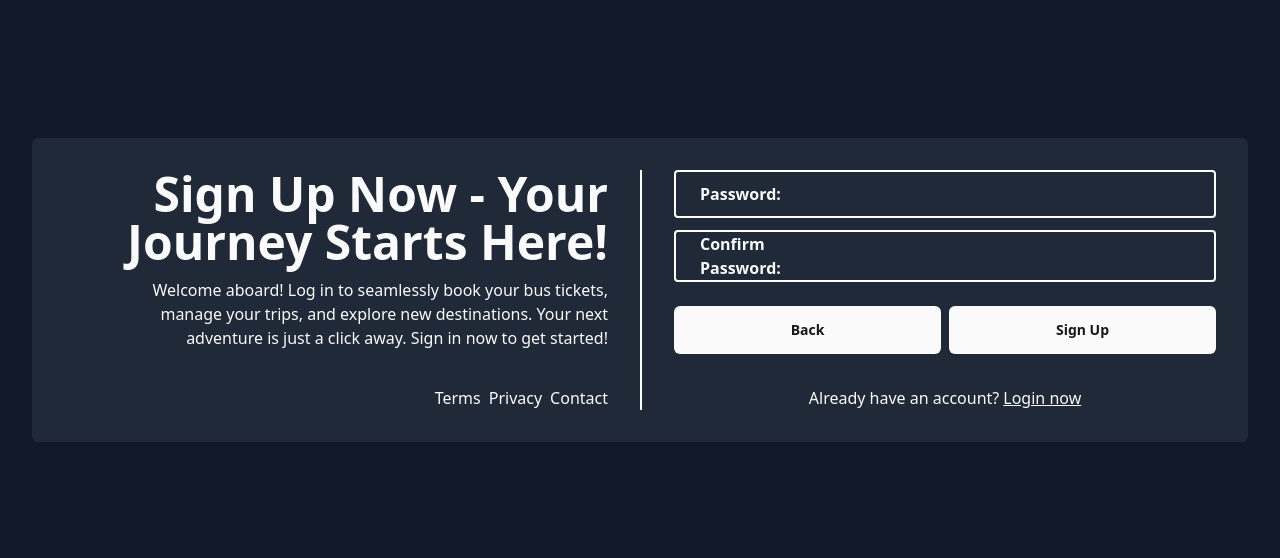
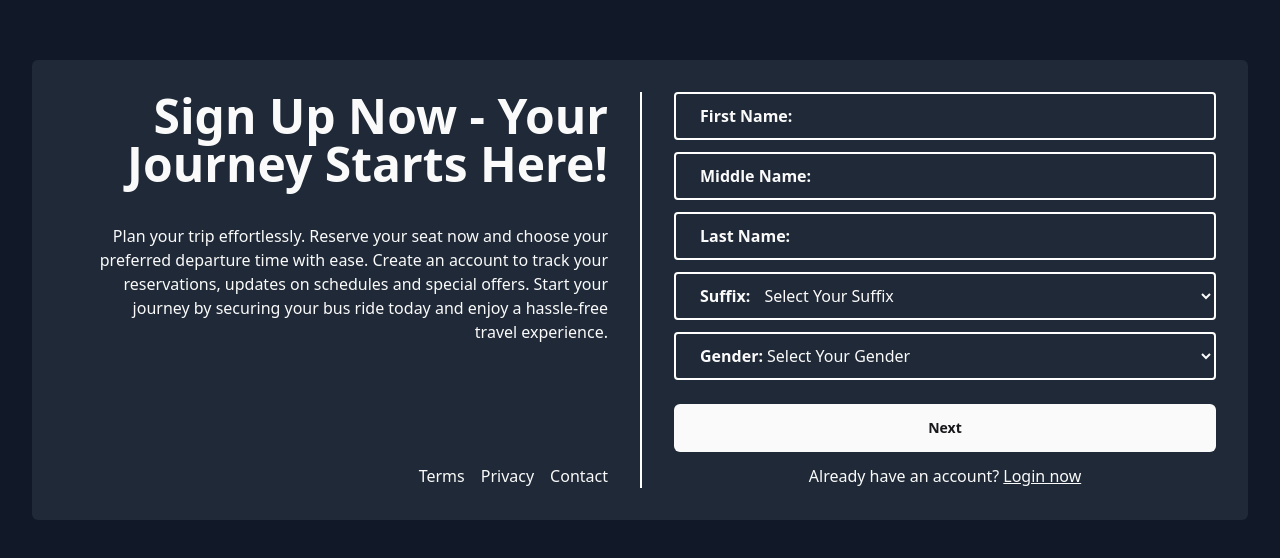
Before and after one commit to raigrc/ICPOK-OnlineKundoktor, a React (Vite) app: page /sign-up in a window 1280 px wide. Shown: the part 110-668 px from the top of the page. Built offline with nearby package versions, Linux system fonts and the light colour scheme.

Commit message:
Sign up page complete

```diff
--- a/src/components/sign-up-components/ContactDetails.tsx
+++ b/src/components/sign-up-components/ContactDetails.tsx
@@ -1,7 +1,17 @@
 import { Button } from "../ui/button";
 
-const ContactDetails = () => {
-    return (<div className="grid grid-cols-2 bg-gray-800 p-8 rounded-md max-w-screen-xl mx-auto">
+interface ContactDetailsProps {
+    mobileNo: string;
+    setMobileNo: React.Dispatch<React.SetStateAction<string>>;
+    email: string;
+    setEmail: React.Dispatch<React.SetStateAction<string>>;
+    handleNext: () => void;
+    handleBack: () => void;
+}
+
+const ContactDetails: React.FC<ContactDetailsProps> = ({ mobileNo, setMobileNo, email, setEmail, handleNext, handleBack }) => {
+    return (
+        <div className="grid grid-cols-2 bg-gray-800 p-8 rounded-md max-w-screen-xl mx-auto">
             <div className="grid grid-rows-2 text-right px-8">
                 <span className="text-5xl font-bold mb-2">
                     Sign Up Now - Your Journey Starts Here!
@@ -12,7 +22,7 @@ const ContactDetails = () => {
                     Your next adventure is just a click away.
                     Sign in now to get started!
                 </span>
-            <div className="flex justify-end gap-2">
+                <div className="flex justify-end gap-4">
                     <span>Terms</span>
                     <span>Privacy</span>
                     <span>Contact</span>
@@ -26,6 +36,8 @@ const ContactDetails = () => {
                         type='text'
                         maxLength={13}
                         placeholder="+63"
+                        value={mobileNo}
+                        onChange={(e) => setMobileNo(e.target.value)}
                     />
                 </div>
                 <div className='flex items-center border-2 rounded-sm border-white mb-3'>
@@ -34,11 +46,13 @@ const ContactDetails = () => {
                         className='w-11/12 h-11 bg-transparent'
                         type='email'
                         placeholder="sample@mail.com"
+                        value={email}
+                        onChange={(e) => setEmail(e.target.value)}
                     />
                 </div>
                 <div className='grid grid-cols-2 gap-2 py-3'>
-             <Button className='h-12 font-bold'>Back</Button>
-             <Button className='h-12 font-bold'>Next</Button>
+                    <Button className='h-12 font-bold' onClick={handleBack}>Back</Button>
+                    <Button className='h-12 font-bold' onClick={handleNext}>Next</Button>
                 </div>
                 <div className="flex justify-center gap-1 mt-5">
                     <div>
--- a/src/components/sign-up-components/EnterPassword.tsx
+++ b/src/components/sign-up-components/EnterPassword.tsx
@@ -1,7 +1,17 @@
 import { Button } from "../ui/button";
 
-const EnterPassword = () => {
-    return (<div className="grid grid-cols-2 bg-gray-800 p-8 rounded-md max-w-screen-xl mx-auto">
+interface EnterPasswordProps {
+    password: string;
+    setPassword: React.Dispatch<React.SetStateAction<string>>;
+    confirmPassword: string;
+    setConfirmPassword: React.Dispatch<React.SetStateAction<string>>;
+    handleBack: () => void;
+    handleSubmit: () => void;
+}
+
+const EnterPassword: React.FC<EnterPasswordProps> = ({ password, setPassword, confirmPassword, setConfirmPassword, handleBack, handleSubmit }) => {
+    return (
+        <div className="grid grid-cols-2 bg-gray-800 p-8 rounded-md max-w-screen-xl mx-auto">
             <div className="grid grid-rows-2 text-right px-8">
                 <span className="text-5xl font-bold mb-2">
                     Sign Up Now - Your Journey Starts Here!
@@ -12,7 +22,7 @@ const EnterPassword = () => {
                     Your next adventure is just a click away.
                     Sign in now to get started!
                 </span>
-            <div className="flex justify-end gap-2">
+                <div className="flex justify-end gap-4">
                     <span>Terms</span>
                     <span>Privacy</span>
                     <span>Contact</span>
@@ -24,6 +34,8 @@ const EnterPassword = () => {
                     <input
                         className='w-11/12 h-11 bg-transparent'
                         type='password'
+                        value={password}
+                        onChange={(e) => setPassword(e.target.value)}
                     />
                 </div>
                 <div className='flex items-center border-2 rounded-sm border-white mb-3'>
@@ -31,11 +43,13 @@ const EnterPassword = () => {
                     <input
                         className='w-11/12 h-11 bg-transparent'
                         type='password'
+                        value={confirmPassword}
+                        onChange={(e) => setConfirmPassword(e.target.value)}
                     />
                 </div>
                 <div className='grid grid-cols-2 gap-2 py-3'>
-             <Button className='h-12 font-bold'>Back</Button>
-             <Button className='h-12 font-bold'>Sign Up</Button>
+                    <Button className='h-12 font-bold' onClick={handleBack}>Back</Button>
+                    <Button className='h-12 font-bold' onClick={handleSubmit}>Sign Up</Button>
                 </div>
                 <div className="flex justify-center gap-1 mt-5">
                     <div>
--- a/src/components/sign-up-components/PersonalInfo.tsx
+++ b/src/components/sign-up-components/PersonalInfo.tsx
@@ -1,6 +1,20 @@
 import { Button } from "../ui/button";
 
-const PersonalInfo = () => {
+interface PersonalInfoProps {
+    firstName: string;
+    setFirstName: React.Dispatch<React.SetStateAction<string>>;
+    middleName: string;
+    setMiddleName: React.Dispatch<React.SetStateAction<string>>;
+    lastName: string;
+    setLastName: React.Dispatch<React.SetStateAction<string>>;
+    suffix: string;
+    setSuffix: React.Dispatch<React.SetStateAction<string>>;
+    gender: string;
+    setGender: React.Dispatch<React.SetStateAction<string>>;
+    handleNext: () => void;
+}
+
+const PersonalInfo: React.FC<PersonalInfoProps> = ({ firstName, setFirstName, middleName, setMiddleName, lastName, setLastName, suffix, setSuffix, gender, setGender, handleNext }) => {
     return (<div className="grid grid-cols-2 bg-gray-800 p-8 rounded-md max-w-screen-xl mx-auto">
         <div className="grid grid-rows-3 text-right px-8">
             <span className="text-5xl font-bold mb-2">
@@ -12,7 +26,7 @@ const PersonalInfo = () => {
                 Create an account to track your reservations, updates on schedules and special offers.
                 Start your journey by securing your bus ride today and enjoy a hassle-free travel experience.
             </span>
-            <div className="flex justify-end gap-2 mt-auto">
+            <div className="flex justify-end gap-4 mt-auto">
             <span>Terms</span>
             <span>Privacy</span>
             <span>Contact</span>
@@ -24,6 +38,8 @@ const PersonalInfo = () => {
                 <input
                     className='w-11/12 h-11 bg-transparent'
                     type='text'
+                    value={firstName}
+                    onChange={(e) => setFirstName(e.target.value)}
                 />
             </div>
             <div className='flex items-center border-2 rounded-sm border-white mb-3'>
@@ -31,6 +47,8 @@ const PersonalInfo = () => {
                 <input
                     className='w-11/12 h-11 bg-transparent'
                     type='text'
+                    value={middleName}
+                    onChange={(e) => setMiddleName(e.target.value)}
                 />
             </div>
             <div className='flex items-center border-2 rounded-sm border-white mb-3'>
@@ -38,11 +56,13 @@ const PersonalInfo = () => {
                 <input
                     className='w-11/12 h-11 bg-transparent'
                     type='text'
+                    value={lastName}
+                    onChange={(e) => setLastName(e.target.value)}
                 />
             </div>
             <div className='flex items-center border-2 rounded-sm border-white mb-3'>
                 <p className='pl-6 font-bold w-2/12'>Suffix:</p>
-                <select className='w-11/12 h-11 bg-transparent'>
+                <select className='w-11/12 h-11 bg-transparent' value={suffix} onChange={(e) => setSuffix(e.target.value)}>
                     <option className="text-black" value="">Select Your Suffix</option>
                     <option className="text-black" value="sr">Sr</option>
                     <option className="text-black" value="jr">Jr.</option>
@@ -51,7 +71,7 @@ const PersonalInfo = () => {
             </div>
             <div className='flex items-center border-2 rounded-sm border-white mb-3'>
                 <p className='pl-6 font-bold w-2/12'>Gender:</p>
-                <select className='w-11/12 h-11 bg-transparent'>
+                <select className='w-11/12 h-11 bg-transparent' value={gender} onChange={(e) => setGender(e.target.value)}>
                     <option className="text-black" value="">Select Your Gender</option>
                     <option className="text-black" value="male">Male</option>
                     <option className="text-black" value="female">Female</option>
@@ -59,7 +79,7 @@ const PersonalInfo = () => {
                 </select>
             </div>
             <div className='grid grid-cols-1 py-3'>
-             <Button className='h-12 font-bold'>Next</Button>
+             <Button className='h-12 font-bold' onClick={handleNext}>Next</Button>
             </div>
             <div className="flex justify-center gap-1">
             <div>
--- a/src/pages/SignUp.tsx
+++ b/src/pages/SignUp.tsx
@@ -1,13 +1,82 @@
-//import PersonalInfo from "../components/sign-up-components/PersonalInfo";
-//import ContactDetails from "../components/sign-up-components/ContactDetails";
+import React, { useState } from "react";
+import PersonalInfo from "../components/sign-up-components/PersonalInfo";
+import ContactDetails from "../components/sign-up-components/ContactDetails";
 import EnterPassword from "../components/sign-up-components/EnterPassword";
 
 const SignUp = () => {
-  return (
-    <div className="flex justify-center items-center h-screen bg-gray-900 p-8">
-        <EnterPassword />
-    </div>
-  );
+    const [step, setStep] = useState(1);
+    const [firstName, setFirstName] = useState("");
+    const [middleName, setMiddleName] = useState("");
+    const [lastName, setLastName] = useState("");
+    const [suffix, setSuffix] = useState("");
+    const [gender, setGender] = useState("");
+    const [mobileNo, setMobileNo] = useState("");
+    const [email, setEmail] = useState("");
+    const [password, setPassword] = useState("");
+    const [confirmPassword, setConfirmPassword] = useState("");
+
+    const handleNext = () => {
+        setStep((prevStep) => prevStep + 1);
+    };
+
+    const handleBack = () => {
+        setStep((prevStep) => prevStep - 1);
+    };
+
+    const handleSubmit = () => {
+        console.log("Form Data:", {
+            firstName,
+            middleName,
+            lastName,
+            suffix,
+            gender,
+            mobileNo,
+            email,
+            password,
+            confirmPassword,
+        });
+    };
+
+    return (
+        <div className="flex justify-center items-center h-screen bg-gray-900 p-8">
+            {step === 1 && (
+                <PersonalInfo
+                    firstName={firstName}
+                    setFirstName={setFirstName}
+                    middleName={middleName}
+                    setMiddleName={setMiddleName}
+                    lastName={lastName}
+                    setLastName={setLastName}
+                    suffix={suffix}
+                    setSuffix={setSuffix}
+                    gender={gender}
+                    setGender={setGender}
+                    handleNext={handleNext}
+                />
+            )}
+            {step === 2 && (
+                <ContactDetails
+                    mobileNo={mobileNo}
+                    setMobileNo={setMobileNo}
+                    email={email}
+                    setEmail={setEmail}
+                    handleBack={handleBack}
+                    handleNext={handleNext}
+                />
+            )}
+            {step === 3 && (
+                <EnterPassword
+                    password={password}
+                    setPassword={setPassword}
+                    confirmPassword={confirmPassword}
+                    setConfirmPassword={setConfirmPassword}
+                    handleBack={handleBack}
+                    handleSubmit={handleSubmit}
+                />
+            )}
+        </div>
+    );
 };
 
+
 export default SignUp;
```
Lines whose indentation alone changed are shown as unchanged.
